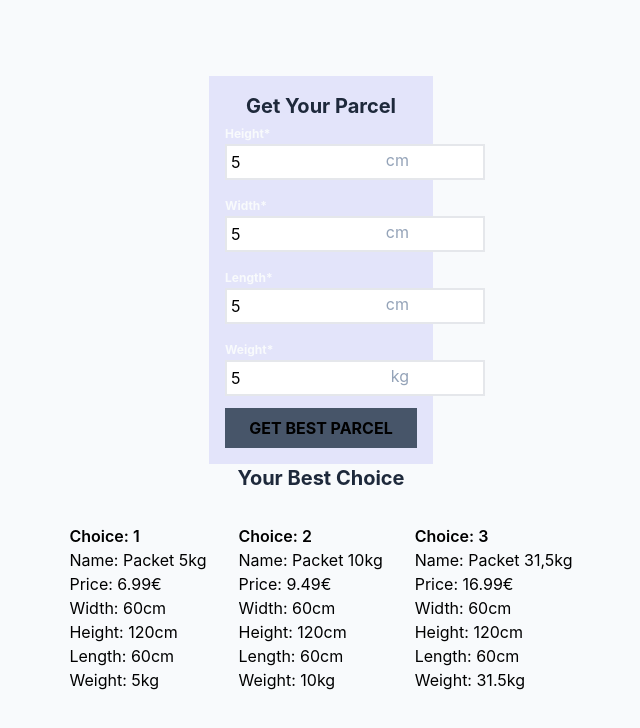
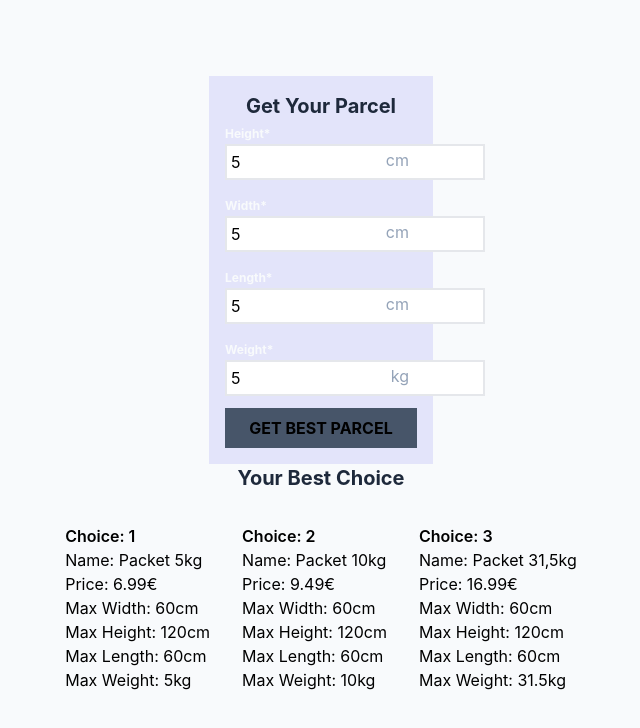
Before and after one commit to Torfeltorfel/Pirateship-, a React (Create React App) app: page / in a window 1280 px wide. Both pictures are taken after typing "5", "5", "5", "5" into the empty fields and a click on the button "GET BEST PARCEL". Shown: the top 728 px of the page, without its empty margins (319-959 px from the left). Built offline with nearby package versions, Linux system fonts and the light colour scheme.

Commit message:
feat/rateCalculator: change copy of listItem

```diff
--- a/src/components/Atoms/ListItems.jsx
+++ b/src/components/Atoms/ListItems.jsx
@@ -14,10 +14,10 @@ const ListItems = ({ optimalParcel, children }) => {
             <li className="font-semibold">Choice: {index + 1}</li>
             <li>Name: {parcel.name}</li>
             <li>Price: {parcel.price}€</li>
-            <li>Width: {parcel.restrictions.width}cm</li>
-            <li>Height: {parcel.restrictions.height}cm</li>
-            <li>Length: {parcel.restrictions.length}cm</li>
-            <li>Weight: {parcel.restrictions.weight}kg</li>
+            <li>Max Width: {parcel.restrictions.width}cm</li>
+            <li>Max Height: {parcel.restrictions.height}cm</li>
+            <li>Max Length: {parcel.restrictions.length}cm</li>
+            <li>Max Weight: {parcel.restrictions.weight}kg</li>
           </ol>
         ))}
       </div>
```
